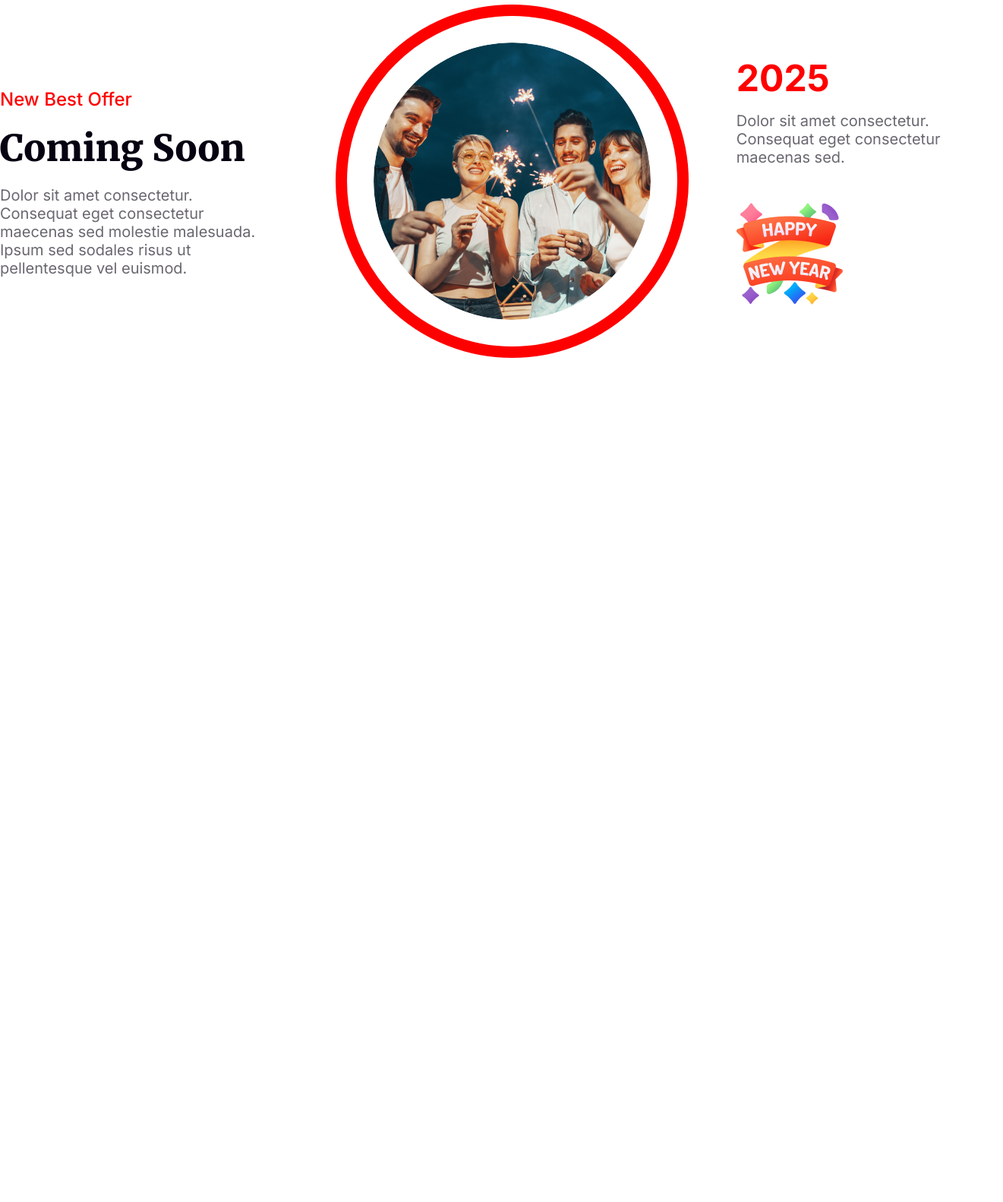
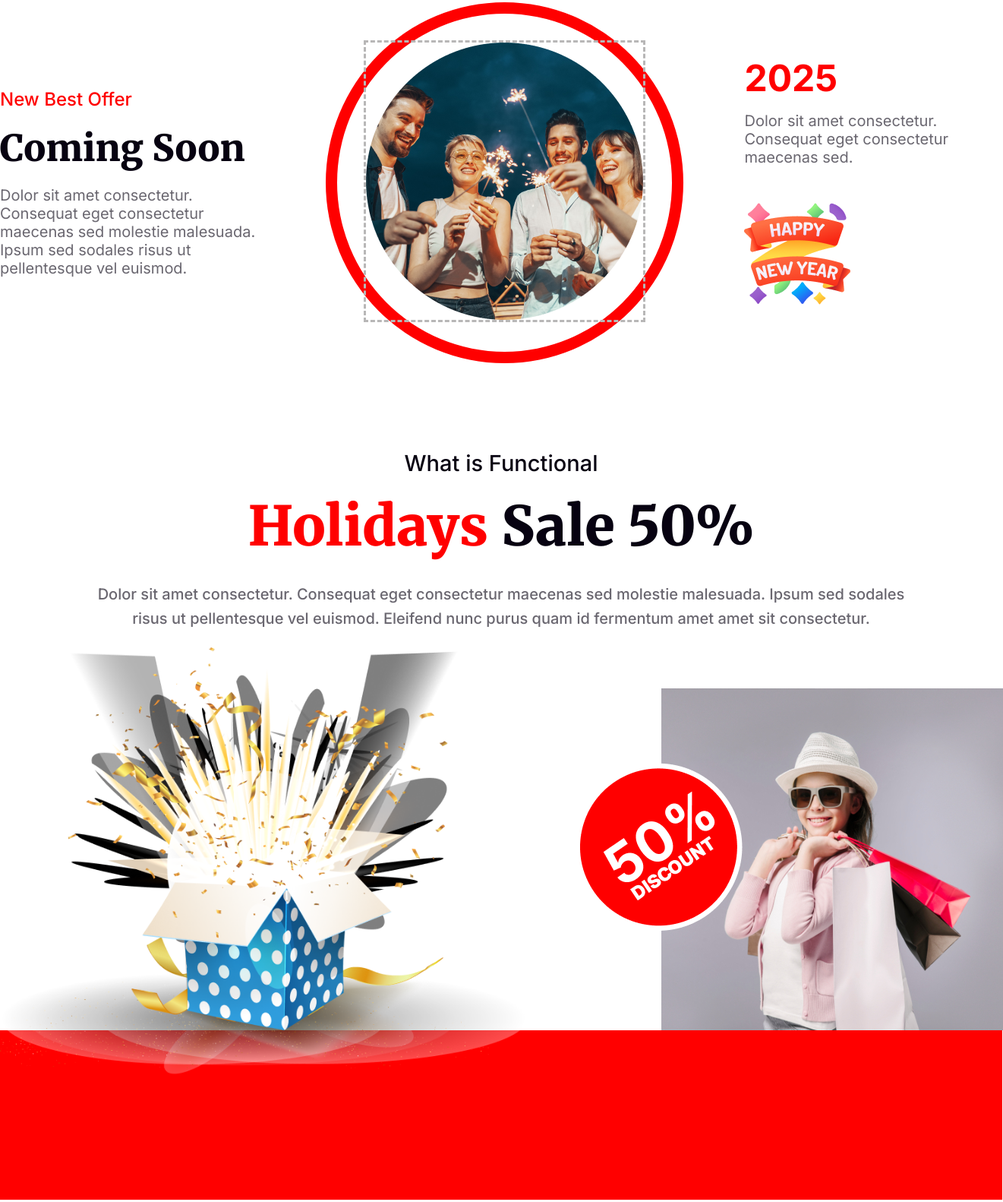
Before and after one commit to mustafiz8g/new-year-offer, a plain HTML site: page index.html in a window 1280 px wide. Shown: the part 3003-4585 px from the top of the page at 76% size, 1321 px wide, since content can reach past the window. Before the commit the page ends 3478 px from the top, so only its background shows below. Drawn offline with Linux system fonts and the light colour scheme.

Commit message:
holyday section done

```diff
--- a/index.html
+++ b/index.html
@@ -43,6 +43,9 @@
           <h4 class="place-time"><span class="primary-color">place:</span>New Park Hotel</h4>
           <h4 class="place-time"><span class="primary-color">Date:</span> 31 December Night 2023</h4>
           <h4 class="place-time"><span class="primary-color">Time:</span> Evening 7.30 pm to 12.30 am</h4>
+          <div>
+            <button class="place-btn">JOIN NOW</button>
+          </div>
         </div>
     </section>
     <!-- comming soon section  -->
@@ -60,7 +63,9 @@
             </p>
         </div>
         <div class="coming-soon-container2">
-          <img src="images/Ellipse 1.png" alt="">
+         <div class="dd">
+            <img src="images/Ellipse 1.png" alt="">
+         </div>
         </div>
         <div class="coming-soon-container3">
             <h1 class="coming-year">2025</h1>
@@ -73,6 +78,26 @@
         </div>
         </div>
     </section>
+    <!-- section holy day  -->
+
+    <section class="holiday-container">
+       <div class="holyday-text-container">
+        <h3 class="holyday-subtitle">What is Functional</h3>
+        <h1 class="holyday-title"><span class="primary-color">Holidays</span> Sale 50% </h1>
+        <p class="holyday-paragraph">Dolor sit amet consectetur. Consequat eget consectetur maecenas sed
+            molestie malesuada. Ipsum sed sodales risus ut pellentesque vel euismod. Eleifend nunc purus quam id fermentum amet amet sit consectetur.</p>
+       </div>
+       <div class="solid-color">
+
+       </div>
+       <div class="gift-box">
+        <img src="images/Group 75.png" alt="">
+        <div class="girl-container"><img src="./images/girl.png" alt=""></div>
+        <div class="discount-img">
+            <img src="./images/Group 44.png" alt="">
+        </div>
+       </div>
+    </section>
     </main>
     <footer>
 
--- a/styles/new-year-offer-style.css
+++ b/styles/new-year-offer-style.css
@@ -158,8 +158,20 @@
       font-family: Inter;
       color: rgb(7, 2, 17);
       margin-bottom:20px;
+
   }
+  .place-btn{
+     color: rgb(255, 255, 255);
+     font-family: Inter;
+     font-size: 20px;
+     font-weight: 700;
+     background: rgb(255, 0, 0);
+     border-radius: 8px;
+     border: none;
+     padding: 16px 32px 16px 32px;
+    margin-top: 48px;
 
+  }
 
   /* comming soon section  */
 
@@ -172,6 +184,8 @@
         align-items: center;
         text-align: left;
         gap: 80px;
+        margin-bottom: 120px;
+
     }
 
     .coming-soon-container1{
@@ -199,14 +213,14 @@
     }
     .coming-soon-container2{
       width: 35%;
+      padding: 35px;
+      border: 15px solid red;
+      border-radius: 50%;
     }
     .coming-soon-container2 img{
-        border:3px dashed rgba(194, 195, 195, 0.733);
-        border:15px solid #ff0000 ;
-        box-sizing: border-box;
-        padding: 35px;
-        border-radius:50%  ;
+        border:3px dashed#b8b7b7;
     }
+
     .coming-soon-container3{
       width: 30%;
     }
@@ -229,3 +243,82 @@
         border:3px dashed rgba(93, 112, 142, 0.733);
 
     }
+
+
+    /* section holy day  */
+
+    .holiday-container{
+       width: 1320px;
+        height: 986px;
+        margin: 0 auto;
+        margin-bottom: 100px;
+        /* border: 2px solid red; */
+        position: relative;
+
+
+    }
+    .holyday-text-container{
+        width: 1068px;
+        height: 260px;
+        margin: 0 auto;
+    }
+     .holyday-subtitle{
+        color: rgb(7, 2, 17);
+        font-family: Inter;
+        font-size: 29px;
+        font-weight: 500;
+        margin-bottom: 20px;
+        text-align: center;
+     }
+     .holyday-title{
+        font-family: Merriweather;
+        color: rgb(7, 2, 17);
+        font-size: 72px;
+        font-weight: 900;
+        text-align: center;
+     }
+    .holyday-paragraph{
+        color: rgba(7, 2, 17, 0.6);
+        font-family: Inter;
+        font-size: 20px;
+        font-weight: 500;
+        line-height: 32px;
+        letter-spacing: 0%;
+        text-align: center;
+        margin-top: 28px;
+        margin-bottom: 64px;
+    }
+
+    .solid-color{
+        width: 1320px;
+        height: 223px;
+        background-color: #ff0000;
+        position: absolute;
+        top: 77.5%;
+    }
+
+    .gift-box{
+        width: 674.82px;
+        height: 577.96px;
+        position: relative;
+        z-index: 1;
+        display: flex;
+        justify-content: space-between;
+        gap: 176.2px;
+
+    }
+    .girl-container{
+        /* width: 450px;
+        height: 450px; */
+        position: relative;
+        top: 9.3%;
+    }
+    /* .girl-container img{
+        width: 100%;
+        height: 100%;
+    } */
+     .discount-img{
+       position: relative;
+       top: 19%;
+       right: 116%;
+     }
```
Also changed, not shown: images/girl.png (added).
